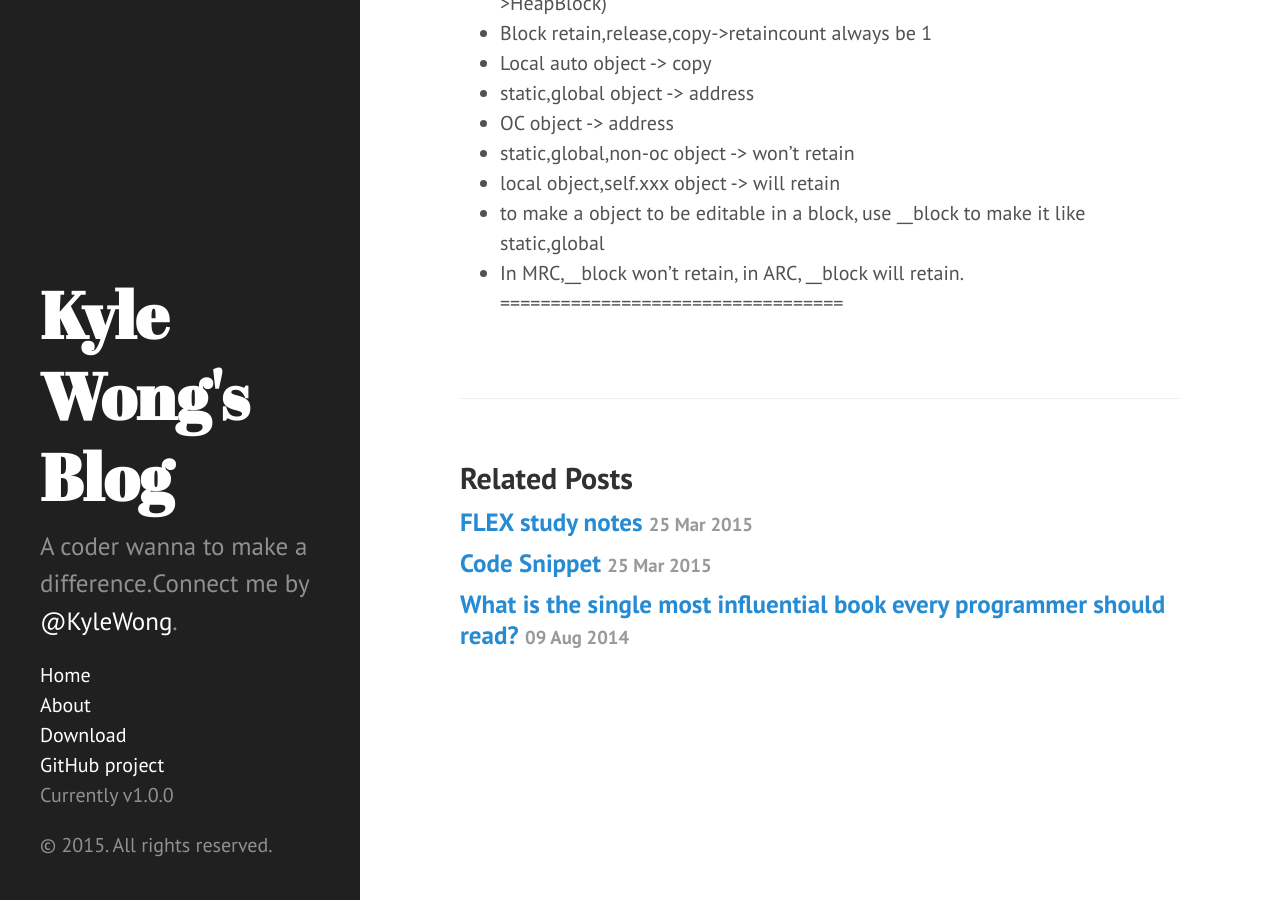
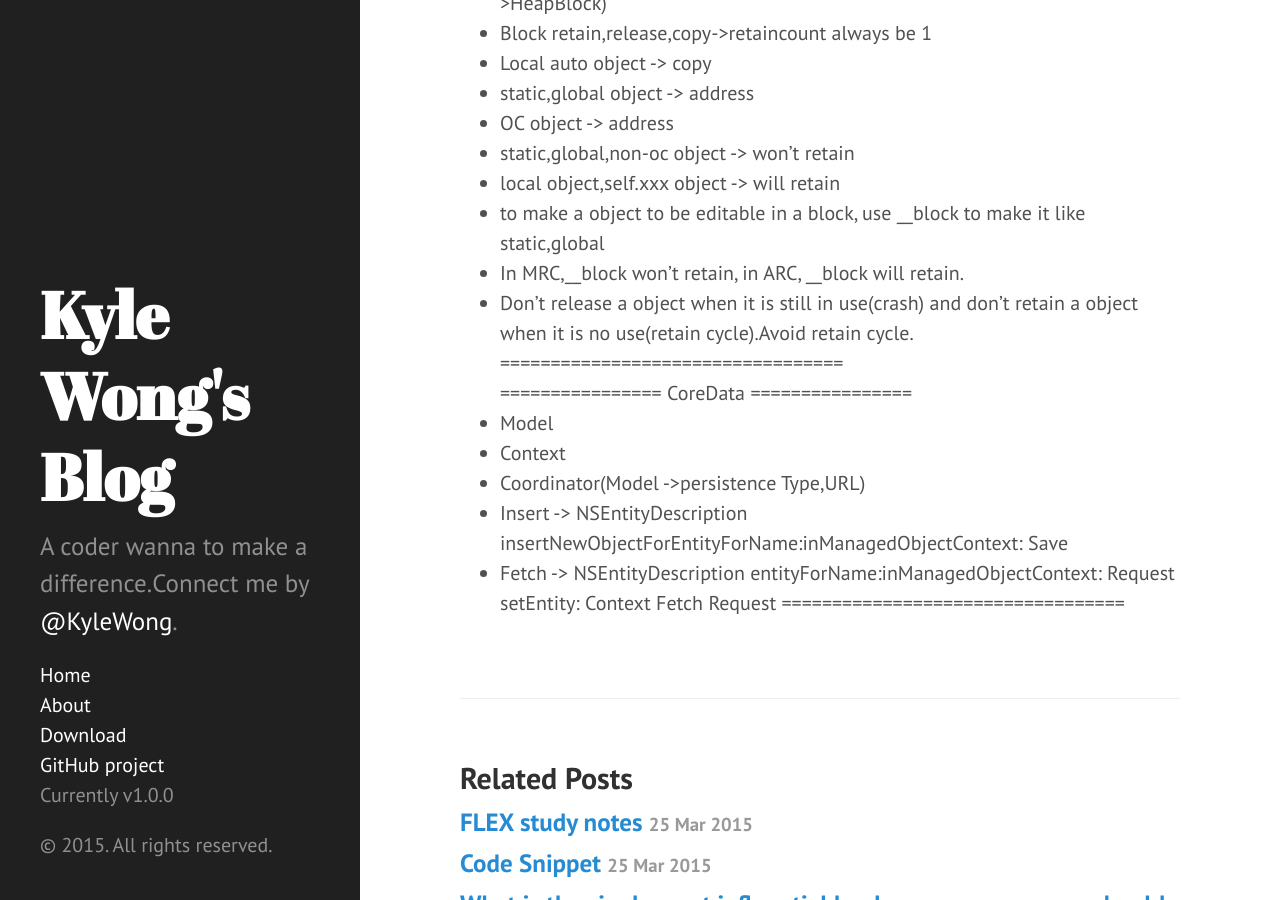
Before and after one commit to kangwang1988/kangwang1988.github.io, a Jekyll site: the page built from _posts/2015-05-10-iOS-study-note.md, in a window 1280 px wide and 900 px high, scrolled down 3052 px. Built offline with Jekyll 4.4.1, drawn with Linux system fonts in a browser that asks for light colours; Markdown is read by kramdown in place of the engine named in the settings.

Commit message:
Update 2015-05-10-iOS-study-note.md

```diff
--- a/_posts/2015-05-10-iOS-study-note.md
+++ b/_posts/2015-05-10-iOS-study-note.md
@@ -124,4 +124,12 @@ To analyze crash logs, we have two options:
 - local object,self.xxx object -> will retain
 - to make a object to be editable in a block, use __block to make it like static,global
 - In MRC,__block won't retain, in ARC, __block will retain.
+- Don't release a object when it is still in use(crash) and don't retain a object when it is no use(retain cycle).Avoid retain cycle.
 ==================================<br>
+================ CoreData  ================<br>
+- Model
+- Context
+- Coordinator(Model ->persistence Type,URL)
+- Insert -> NSEntityDescription insertNewObjectForEntityForName:inManagedObjectContext: Save
+- Fetch -> NSEntityDescription entityForName:inManagedObjectContext: Request setEntity: Context Fetch Request
+==================================<br>
```
